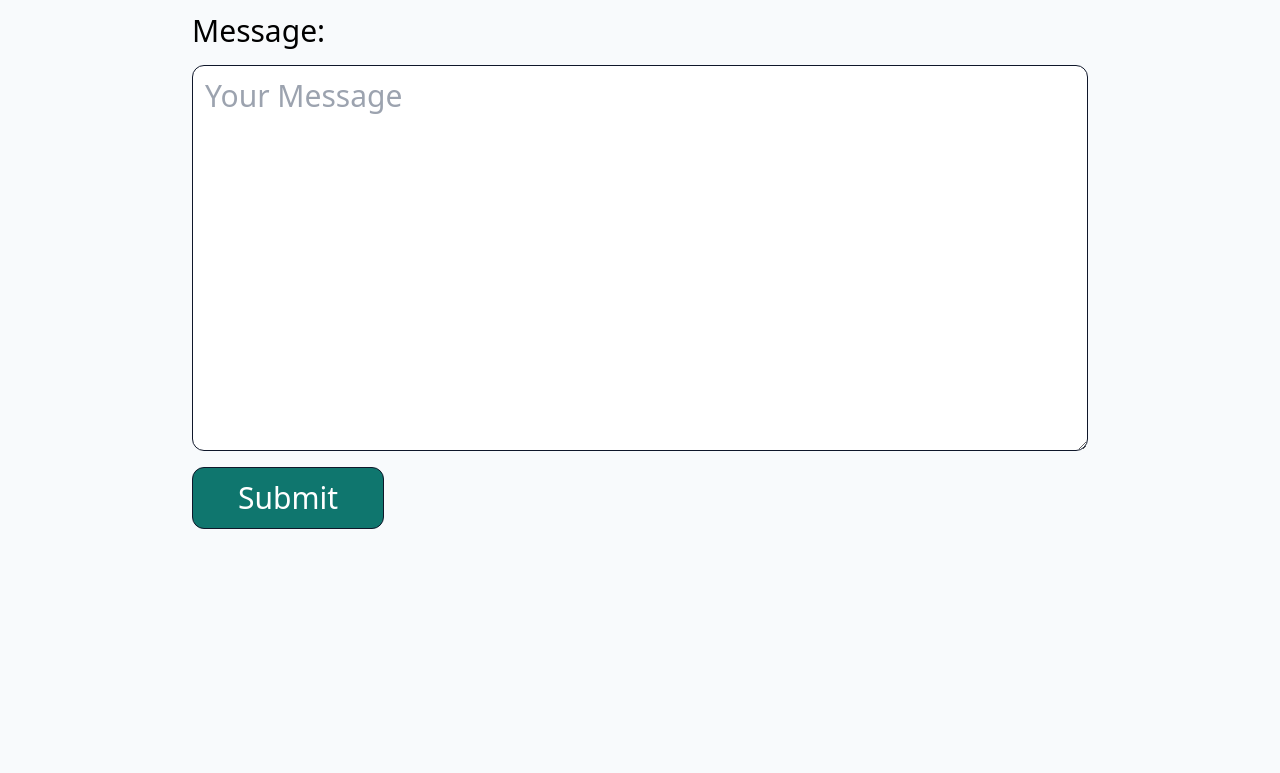
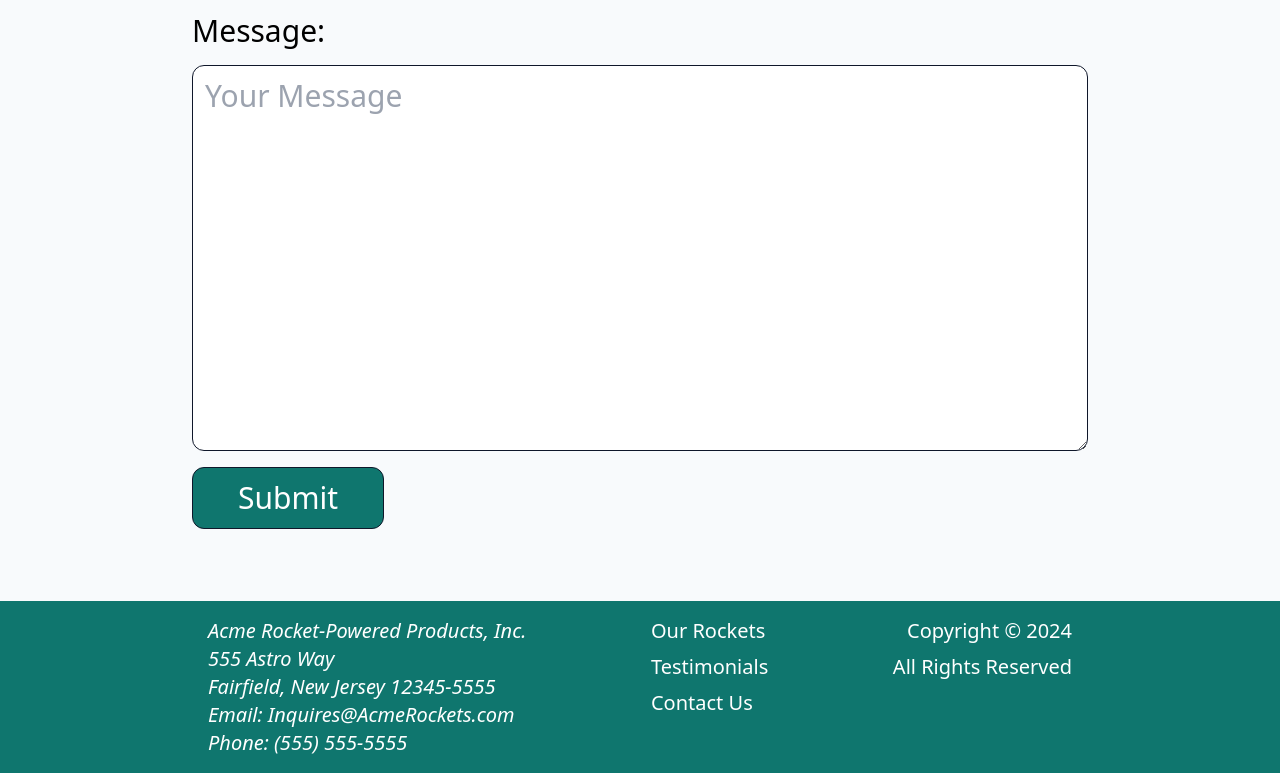
Before and after one commit to ConnorXCX/AcmeRockets, a website: page build/index.html in a window 1280 px wide. Shown: the part 2796-3569 px from the top of the page. Before the commit the page ends 3397 px from the top, so only its background shows below. Drawn offline with Linux system fonts and the light colour scheme.

Commit message:
Add footer HTML.

```diff
--- a/build/index.html
+++ b/build/index.html
@@ -22,7 +22,7 @@
           <nav class="hidden sm:block space-x-8 text-xl" aria-label="main">
             <a href="#rockets" class="hover:opacity-90">Our Rockets</a>
             <a href="#testimonials" class="hover:opacity-90">Testimonials</a>
-            <a href="#contacts" class="hover:opacity-90">Contact Us</a>
+            <a href="#contact" class="hover:opacity-90">Contact Us</a>
           </nav>
         </div>
       </section>
@@ -198,7 +198,7 @@
         </figure>
       </section>
       <hr class="mx-auto bg-black dark:bg-white w-1/2" />
-      <section id="contacts" class="p-6 my-12 scroll-mt-16">
+      <section id="contact" class="p-6 my-12 scroll-mt-16">
         <h2
           class="text-4xl font-bold text-center sm:text-5xl mb-6 text-slate-900 dark:text-white"
         >
@@ -237,5 +237,29 @@
         </form>
       </section>
     </main>
+    <footer id="footer" class="bg-teal-700 text-white text-xl">
+      <section
+        class="max-w-4xl mx-auto p-4 flex flex-col sm:flex-row sm:justify-between"
+      >
+        <address>
+          <h2>Acme Rocket-Powered Products, Inc.</h2>
+          555 Astro Way<br />
+          Fairfield, New Jersey 12345-5555<br />
+          Email:
+          <a href="mailto:inquiries@acmerockets.com">Inquires@AcmeRockets.com</a
+          ><br />
+          Phone: <a href="tel:+15555555555">(555) 555-5555</a>
+        </address>
+        <nav class="hidden md:flex flex-col gap-2" aria-label="footer">
+          <a href="#rockets" class="hover:opacity-90">Our Rockets</a>
+          <a href="#testimonials" class="hover:opacity-90">Testimonials</a>
+          <a href="#contact" class="hover:opacity-90">Contact Us</a>
+        </nav>
+        <div class="flex flex-col sm:gap-2">
+          <p class="text-right">Copyright &copy; <span id="year">2024</span></p>
+          <p class="text-right">All Rights Reserved</p>
+        </div>
+      </section>
+    </footer>
   </body>
 </html>
```
Also changed, not shown: build/css/style.css.
